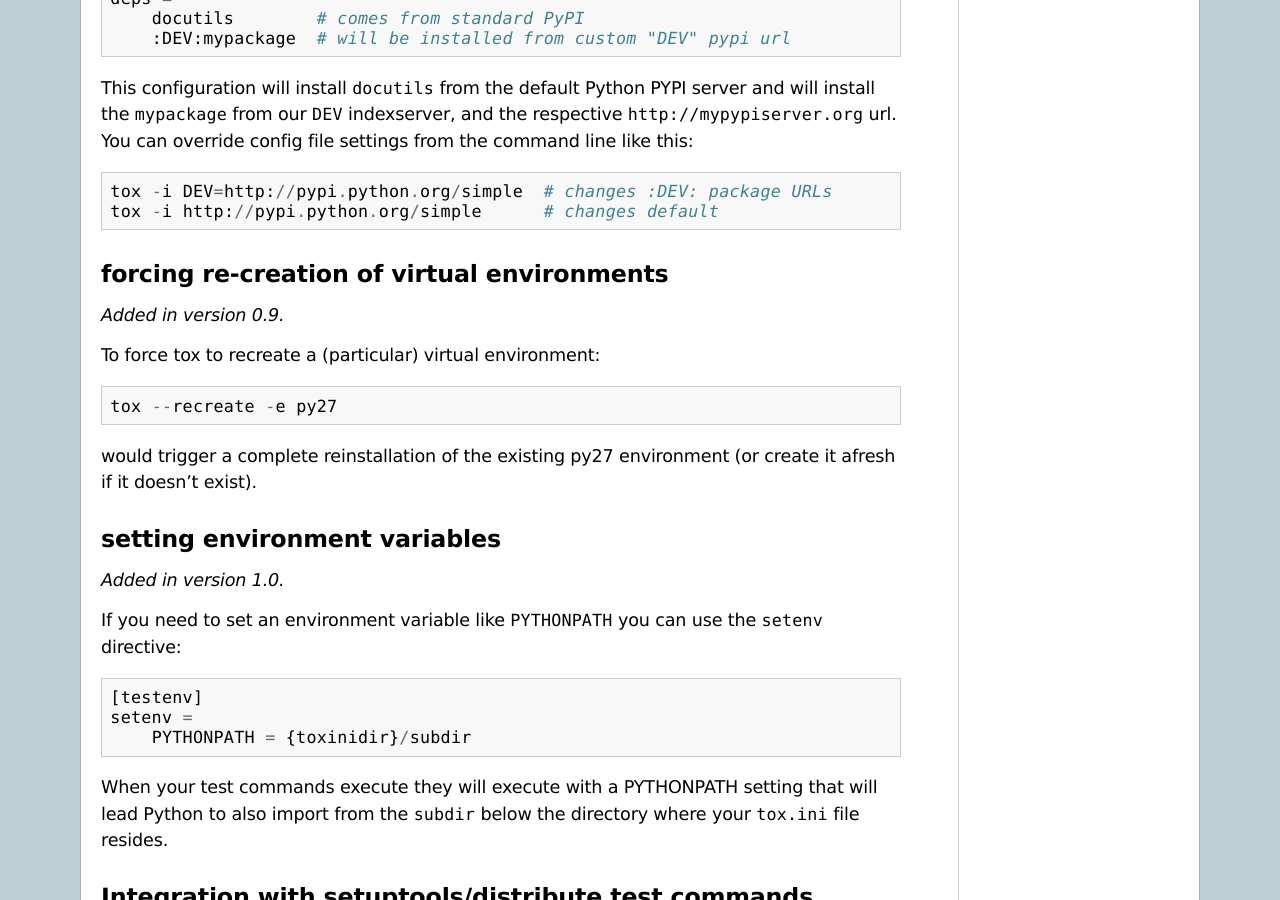
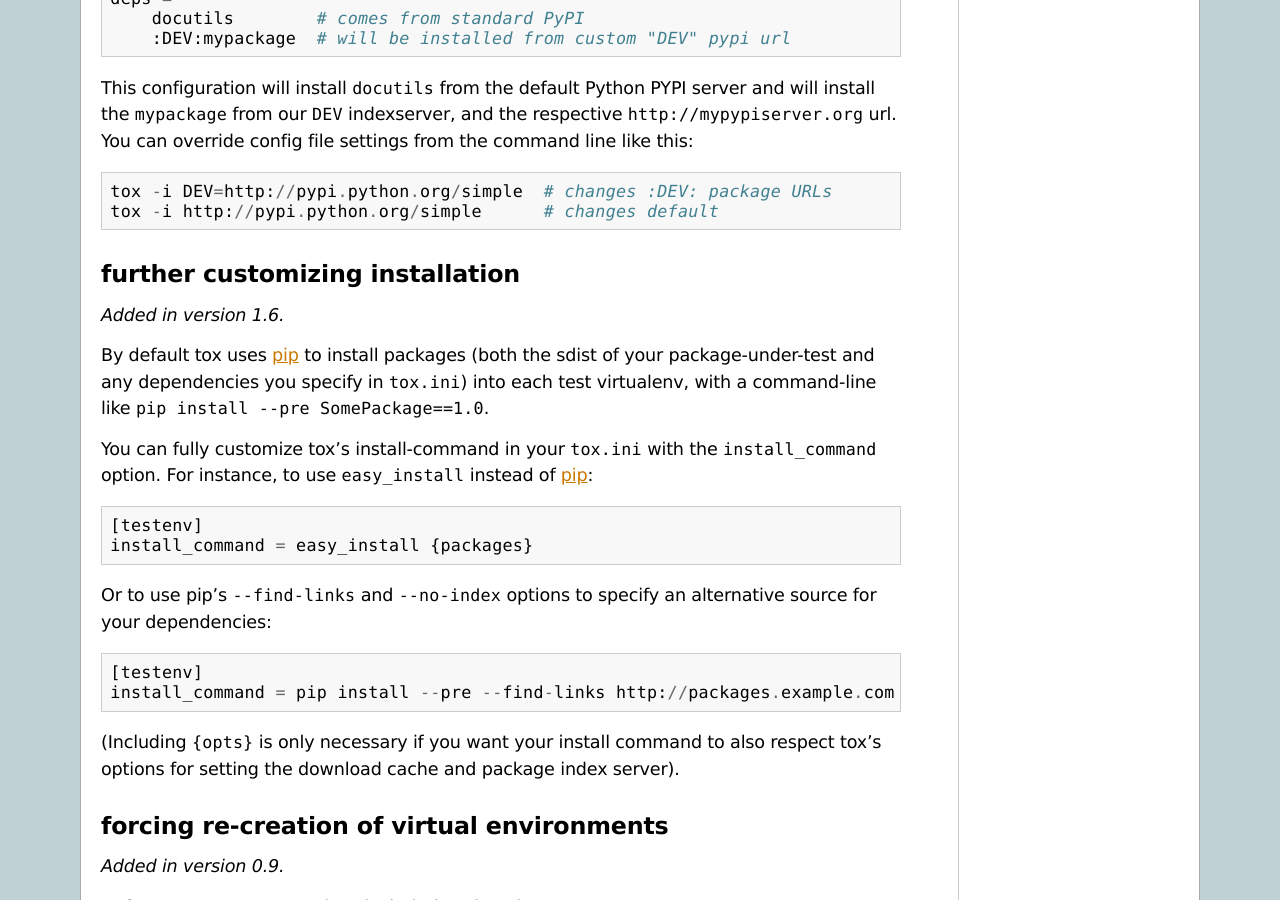
Before and after one commit to msabramo/tox, a Sphinx documentation site: the page built from doc/example/basic.txt, in a window 1280 px wide and 900 px high, scrolled down 1960 px. Built offline with Sphinx 7.4.7, drawn with Linux system fonts in a browser that asks for light colours; some of the changed text lies outside the part shown.

Commit message:
Add doc examples of using easy_install and pip install --find-links.
--HG--
extra : transplant_source : %92%5E0%F2s%D8%9B%93%C1%95%EF%3A%28%1AK%83%AA%B6%EA%A1

```diff
--- a/doc/example/basic.txt
+++ b/doc/example/basic.txt
@@ -109,6 +109,35 @@ like this::
     tox -i DEV=http://pypi.python.org/simple  # changes :DEV: package URLs
     tox -i http://pypi.python.org/simple      # changes default
 
+further customizing installation
+---------------------------------
+
+.. versionadded:: 1.6
+
+By default tox uses `pip`_ to install packages (both the sdist of your
+package-under-test and any dependencies you specify in ``tox.ini``) into each
+test virtualenv, with a command-line like ``pip install --pre
+SomePackage==1.0``.
+
+You can fully customize tox's install-command in your ``tox.ini`` with the
+``install_command`` option. For instance, to use ``easy_install`` instead of
+`pip`_::
+
+    [testenv]
+    install_command = easy_install {packages}
+
+Or to use pip's ``--find-links`` and ``--no-index`` options to specify an
+alternative source for your dependencies::
+
+    [testenv]
+    install_command = pip install --pre --find-links http://packages.example.com --no-index {opts} {packages}
+
+(Including ``{opts}`` is only necessary if you want your install command to
+also respect tox's options for setting the download cache and package index
+server).
+
+.. _pip: http://pip-installer.org
+
 forcing re-creation of virtual environments
 -----------------------------------------------
 
```
